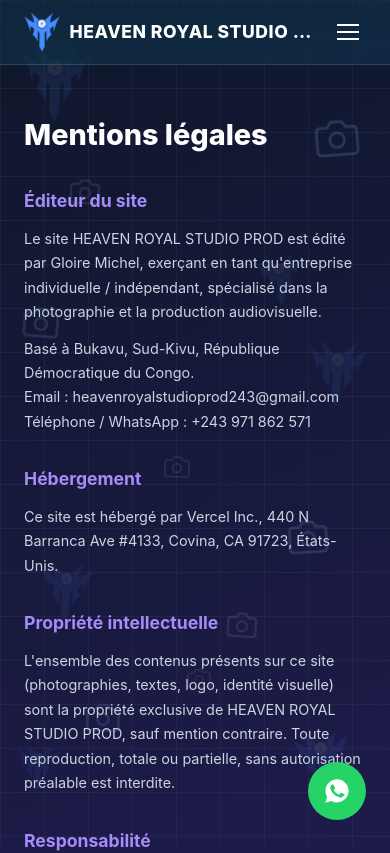
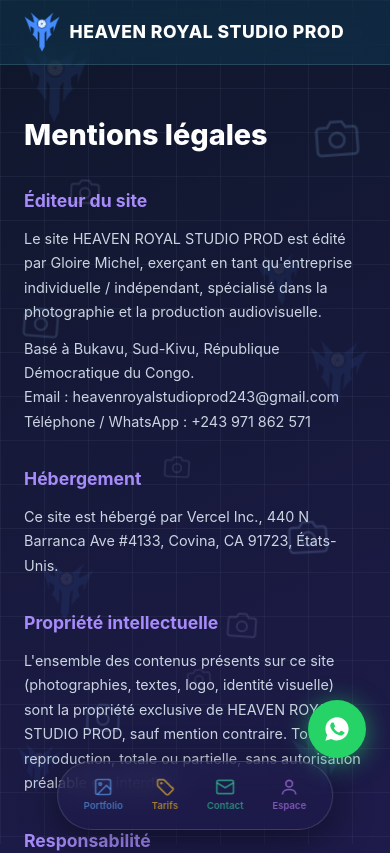
Before and after one commit to PatientAkili/HEAVEN-STUDIO, a React (Vite) app: page /mentions-legales in a window 390 px wide. Shown: the top 853 px of the page. Built offline with nearby package versions, Linux system fonts and the light colour scheme; no server answers.

Commit message:
Barre de navigation mobile glassmorphism avec icônes colorées, ajustement position bouton WhatsApp, photo et contact développeur dans mentions légales

```diff
--- a/src/components/Navbar.tsx
+++ b/src/components/Navbar.tsx
@@ -1,5 +1,5 @@
-import { useState } from 'react'
 import { Link } from 'react-router-dom'
+import { createPortal } from 'react-dom'
 
 interface NavbarProps {
   active?: 'accueil' | 'portfolio' | 'tarifs' | 'contact'
@@ -9,10 +9,49 @@
   label?: string
 }
 
+function PortfolioIcon() {
+  return (
+    <svg width="20" height="20" viewBox="0 0 24 24" fill="none" stroke="currentColor" strokeWidth="2">
+      <rect x="3" y="3" width="18" height="18" rx="2" />
+      <circle cx="8.5" cy="8.5" r="1.5" />
+      <path d="M21 15l-5-5L5 21" />
+    </svg>
+  )
+}
+function TarifsIcon() {
+  return (
+    <svg width="20" height="20" viewBox="0 0 24 24" fill="none" stroke="currentColor" strokeWidth="2">
+      <path d="M20.59 13.41 11 3.83A2 2 0 0 0 9.59 3.17H4a1 1 0 0 0-1 1v5.59a2 2 0 0 0 .59 1.41l9.59 9.59a2 2 0 0 0 2.83 0l5-5a2 2 0 0 0 0-2.83Z" />
+      <circle cx="7.5" cy="7.5" r="1.5" fill="currentColor" stroke="none" />
+    </svg>
+  )
+}
+function ContactIcon() {
+  return (
+    <svg width="20" height="20" viewBox="0 0 24 24" fill="none" stroke="currentColor" strokeWidth="2">
+      <rect x="2" y="4" width="20" height="16" rx="2" />
+      <path d="m22 7-10 6L2 7" />
+    </svg>
+  )
+}
+function UserIcon() {
+  return (
+    <svg width="20" height="20" viewBox="0 0 24 24" fill="none" stroke="currentColor" strokeWidth="2">
+      <circle cx="12" cy="8" r="4" />
+      <path d="M4 21c0-4 4-6 8-6s8 2 8 6" />
+    </svg>
+  )
+}
+
 function Navbar({ active, mode = 'public', onLogout, homeTo, label }: NavbarProps) {
-  const [isOpen, setIsOpen] = useState(false)
   const isActive = (key: string) => active === key
-  const close = () => setIsOpen(false)
+
+  const bottomNavItems = [
+    { to: '/', key: 'portfolio', label: 'Portfolio', Icon: PortfolioIcon, color: '#60A5FA' },
+    { to: '/tarifs', key: 'tarifs', label: 'Tarifs', Icon: TarifsIcon, color: '#FBBF24' },
+    { to: '/contact', key: 'contact', label: 'Contact', Icon: ContactIcon, color: '#34D399' },
+    { to: '/connexion', key: 'client', label: 'Espace', Icon: UserIcon, color: '#C084FC' },
+  ]
 
   return (
     <nav style={styles.nav}>
@@ -34,10 +73,7 @@
           align-items: center;
           gap: 0.75rem;
         }
-        .navbar-hamburger {
-          display: none;
-        }
-        .navbar-mobile-menu {
+        .bottom-glass-nav {
           display: none;
         }
 
@@ -45,17 +81,21 @@
           .navbar-desktop-links {
             display: none;
           }
-          .navbar-hamburger {
+          .bottom-glass-nav {
             display: flex;
           }
-          .navbar-mobile-menu.open {
-            display: flex;
         }
+
+        .bottom-glass-item {
+          transition: transform 0.2s ease, color 0.2s ease;
+        }
+        .bottom-glass-item:active {
+          transform: scale(0.92);
         }
       `}</style>
 
       <div style={styles.topRow}>
-        <Link to={homeTo ?? (mode === 'client' ? '/galerie' : '/')} style={styles.logo} onClick={close}>
+        <Link to={homeTo ?? (mode === 'client' ? '/galerie' : '/')} style={styles.logo}>
           <img src="/logo.png" alt="" style={styles.logoImg} />
           <span style={styles.logoText}>{label ?? 'HEAVEN ROYAL STUDIO PROD'}</span>
         </Link>
@@ -65,7 +105,6 @@
             Déconnexion
           </button>
         ) : (
-          <>
           <div className="navbar-desktop-links">
             <Link to="/" className="nav-pill" style={{ ...styles.pill, ...(isActive('portfolio') ? styles.pillActive : {}) }}>
               Portfolio
@@ -80,36 +119,30 @@
               Espace Client
             </Link>
           </div>
-
-            <button
-              className="navbar-hamburger"
-              onClick={() => setIsOpen(!isOpen)}
-              style={styles.hamburgerButton}
-              aria-label="Menu"
-            >
-              <span style={{ ...styles.bar, transform: isOpen ? 'translateY(7px) rotate(45deg)' : 'none' }} />
-              <span style={{ ...styles.bar, opacity: isOpen ? 0 : 1 }} />
-              <span style={{ ...styles.bar, transform: isOpen ? 'translateY(-7px) rotate(-45deg)' : 'none' }} />
-            </button>
-          </>
         )}
       </div>
 
-      {mode !== 'client' && (
-        <div className={`navbar-mobile-menu ${isOpen ? 'open' : ''}`} style={styles.mobileMenu}>
-          <Link to="/" style={{ ...styles.mobileLink, ...(isActive('portfolio') ? styles.mobileLinkActive : {}) }} onClick={close}>
-            Portfolio
+      {mode !== 'client' &&
+        createPortal(
+          <div className="bottom-glass-nav" style={styles.bottomGlassNav}>
+            {bottomNavItems.map(({ to, key, label: itemLabel, Icon, color }) => (
+              <Link
+                key={key}
+                to={to}
+                className="bottom-glass-item"
+                style={{
+                  ...styles.bottomGlassItem,
+                  color: isActive(key) ? color : `${color}99`,
+                  backgroundColor: isActive(key) ? `${color}22` : 'transparent',
+                }}
+              >
+                <Icon />
+                <span style={styles.bottomGlassLabel}>{itemLabel}</span>
+                {isActive(key) && <span style={{ ...styles.bottomGlassDot, backgroundColor: color }} />}
               </Link>
-          <Link to="/tarifs" style={{ ...styles.mobileLink, ...(isActive('tarifs') ? styles.mobileLinkActive : {}) }} onClick={close}>
-            Tarifs
-          </Link>
-          <Link to="/contact" style={{ ...styles.mobileLink, ...(isActive('contact') ? styles.mobileLinkActive : {}) }} onClick={close}>
-            Contact
-          </Link>
-          <Link to="/connexion" className="nav-pill" style={{ ...styles.pill, textAlign: 'center' }} onClick={close}>
-            Espace Client
-          </Link>
-        </div>
+            ))}
+          </div>,
+          document.body
         )}
     </nav>
   )
@@ -180,39 +213,43 @@
     fontWeight: 600,
     cursor: 'pointer',
   },
-  hamburgerButton: {
+  bottomGlassNav: {
+    position: 'fixed',
+    bottom: '14px',
+    left: '50%',
+    transform: 'translateX(-50%)',
+    zIndex: 150,
+    display: 'flex',
+    gap: '0.4rem',
+    padding: '0.6rem 0.9rem',
+    borderRadius: '999px',
+    backgroundColor: 'rgba(30, 27, 75, 0.55)',
+    backdropFilter: 'blur(16px)',
+    WebkitBackdropFilter: 'blur(16px)',
+    border: '1px solid rgba(255,255,255,0.15)',
+    boxShadow: '0 10px 40px rgba(0,0,0,0.45)',
+  },
+  bottomGlassItem: {
+    position: 'relative',
+    display: 'flex',
     flexDirection: 'column',
-    justifyContent: 'center',
     alignItems: 'center',
-    gap: '5px',
-    width: '36px',
-    height: '36px',
-    background: 'transparent',
-    border: 'none',
-    cursor: 'pointer',
-    flexShrink: 0,
+    gap: '0.15rem',
+    textDecoration: 'none',
+    padding: '0.35rem 0.7rem',
+    borderRadius: '14px',
   },
-  bar: {
-    width: '22px',
-    height: '2px',
-    backgroundColor: '#FFFFFF',
-    transition: 'transform 0.25s ease, opacity 0.25s ease',
+  bottomGlassLabel: {
+    fontSize: '0.6rem',
+    fontWeight: 600,
   },
-  mobileMenu: {
-    flexDirection: 'column',
-    padding: '0.5rem 1.5rem 1.25rem',
-    gap: '0.5rem',
-    borderTop: '1px solid rgba(255, 255, 255, 0.08)',
-  },
-  mobileLink: {
-    color: '#94A3B8',
-    textDecoration: 'none',
-    fontSize: '0.95rem',
-    padding: '0.6rem 0.25rem',
-  },
-  mobileLinkActive: {
-    color: '#FFFFFF',
-    fontWeight: 700,
+  bottomGlassDot: {
+    position: 'absolute',
+    bottom: '-6px',
+    width: '4px',
+    height: '4px',
+    borderRadius: '50%',
+    backgroundColor: '#C4B5FD',
   },
 }
 
--- a/src/components/WhatsAppButton.tsx
+++ b/src/components/WhatsAppButton.tsx
@@ -6,9 +6,15 @@
       target="_blank"
       rel="noopener noreferrer"
       aria-label="Contacter sur WhatsApp"
+      className="wa-float-btn"
       style={styles.button}
     >
       <style>{`
+        @media (max-width: 720px) {
+          .wa-float-btn {
+            bottom: 86px !important;
+          }
+        }
         .wa-float-btn {
           animation: waPulse 2.5s ease-in-out infinite;
         }
```
Also changed, not shown: 1 other file (tests, documents, lock files or other folders). Lines whose indentation alone changed are shown as unchanged.
